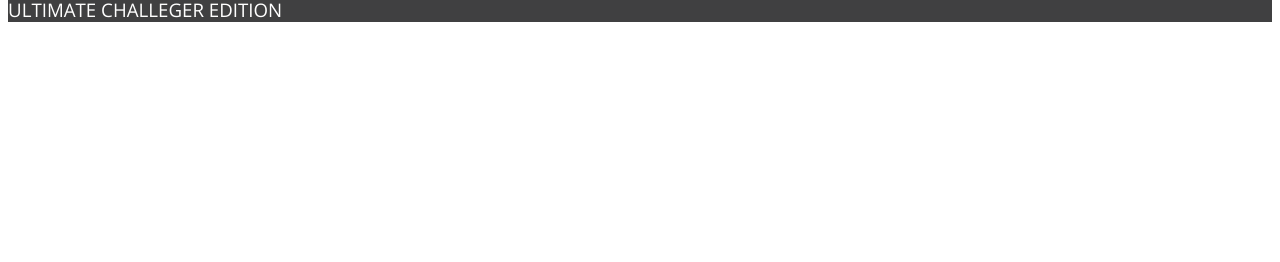
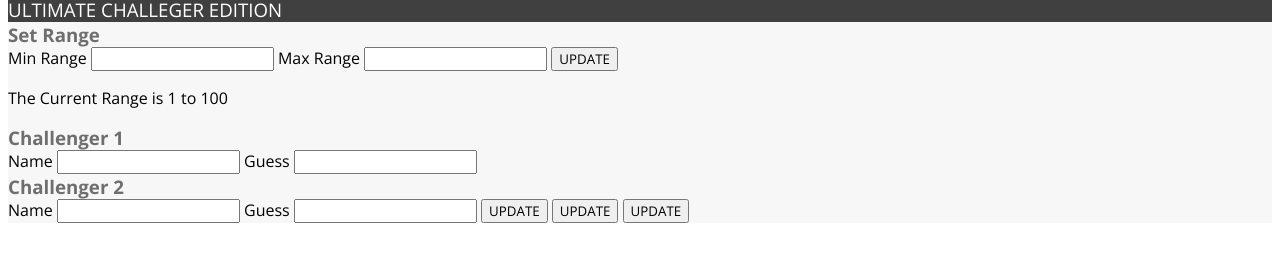
Before and after one commit to JEduardoRJx/number-guesser, a plain HTML site: page index.html in a window 1280 px wide. Shown: the part 54-316 px from the top of the page. Drawn offline with nearby package versions, Linux system fonts and the light colour scheme.

Commit message:
Adding to our html

```diff
--- a/index.html
+++ b/index.html
@@ -10,12 +10,36 @@
     <h3>ULTIMATE CHALLEGER EDITION </h3>
   </header>
   <main>
-    <section>
-      <article></article>
-      <article></article>
+    <section class="light-section">
+      <article>
+        <form>
+          <h3 class="form-title">Set Range</h3>
+          <label>Min Range</label>
+          <input></input>
+          <label>Max Range</label>
+          <input></input>
+          <button>UPDATE</button>
+        </form>
+      </article>
+      <article>
+        <p>The Current Range is 1 to 100</p>
+        <h3 class="form-title">Challenger 1</h3>
+          <label>Name</label>
+          <input></input>
+          <label>Guess</label>
+          <input></input>
+        <h3 class="form-title">Challenger 2</h3>
+          <label>Name</label>
+          <input></input>
+          <label>Guess</label>
+          <input></input>
+          <button>UPDATE</button>
+          <button>UPDATE</button>
+          <button>UPDATE</button>
+      </article>
       <article></article>
     </section>
-    <section>
+    <section class="dark-section">
       <article></article>
       <article></article>
       <article></article>
--- a/style.css
+++ b/style.css
@@ -23,3 +23,17 @@ h3 {
   font-weight: 300;
   margin: 0;
 }
+
+.light-section {
+  background-color: #F7F7F7;
+}
+
+
+.dark-section {
+  background-color: #404041;
+}
+
+.form-title {
+  color: #6E6E6E;
+  font-weight: 700;
+}
```
Also changed, not shown: 1 other file.
